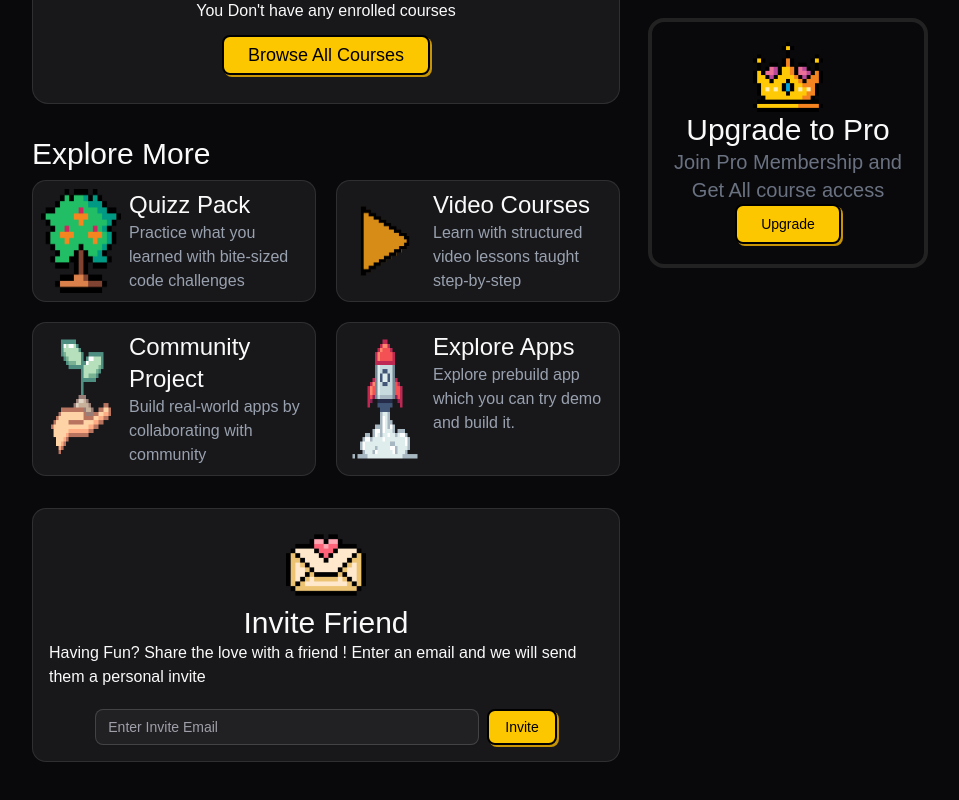
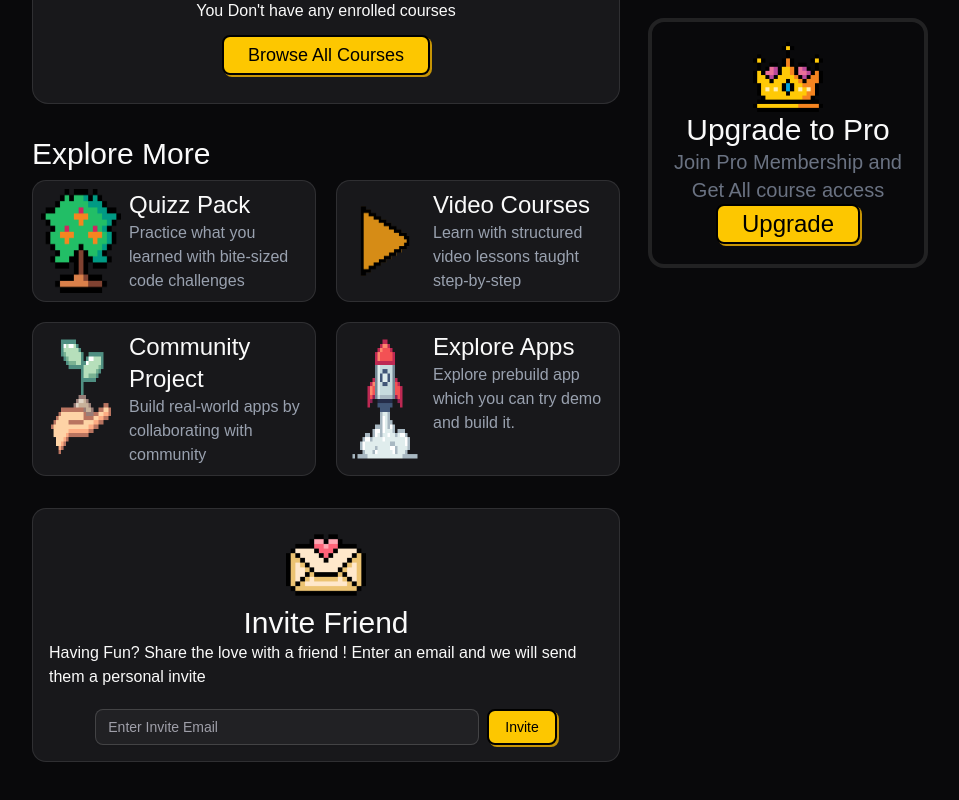
Before and after one commit to Geetansh431/CodeBox, a Next.js app: page /dashboard in a window 1280 px wide. Shown: the part 900-1700 px from the top of the page, without its empty margins (160-1119 px from the left). Built offline with nearby package versions, Linux system fonts and the light colour scheme; no server answers; a web font is replaced by a local one.

Commit message:
design: designed Community Help Section

```diff
--- /dev/null
+++ b/app/(routes)/courses/[courseId]/_components/CommunityHelpSection.tsx
@@ -0,0 +1,11 @@
+import { Button } from '@/components/ui/button'
+
+export function CommunityHelpSection() {
+  return (
+    <div className='font-game p-4 border-4 rounded-2xl mt-7 flex flex-col items-center'>
+        <h2 className='text-3xl'>Need Help</h2>
+        <p className='text-2xl'>Ask Question in our community</p>
+        <Button className='text-2xl mt-3' variant={"pixel"} size={'lg'}>Go To Community</Button>
+    </div>
+  )
+}
--- a/app/(routes)/courses/[courseId]/page.tsx
+++ b/app/(routes)/courses/[courseId]/page.tsx
@@ -7,6 +7,7 @@ import { Course } from '../_components/CourseList';
 import { CourseChapters } from './_components/CourseChapters';
 import { CourseStatus } from './_components/CourseStatus';
 import { UpgradeToPro } from '../../dashboard/_components/UpgradeToPro';
+import { CommunityHelpSection } from './_components/CommunityHelpSection';
 
 function CourseDetail() {
 
@@ -35,6 +36,7 @@ function CourseDetail() {
                 <div>
                     <CourseStatus/>
                     <UpgradeToPro/>
+                    <CommunityHelpSection/>
                 </div>
             </div>
         </div>
--- a/app/(routes)/dashboard/_components/UpgradeToPro.tsx
+++ b/app/(routes)/dashboard/_components/UpgradeToPro.tsx
@@ -10,7 +10,7 @@ export function UpgradeToPro() {
       <h2 className='text-3xl font-game'>Upgrade to Pro</h2>
       <p className='font-game text-gray-500 text-xl text-center'>Join Pro Membership and Get All course access</p>
       <Link href={'/pricing'}>
-        <Button className='font-game' variant={'pixel'} size={'lg'}>Upgrade</Button>
+        <Button className='font-game text-2xl' variant={'pixel'} size={'lg'}>Upgrade</Button>
       </Link>
     </div>
   )
```
